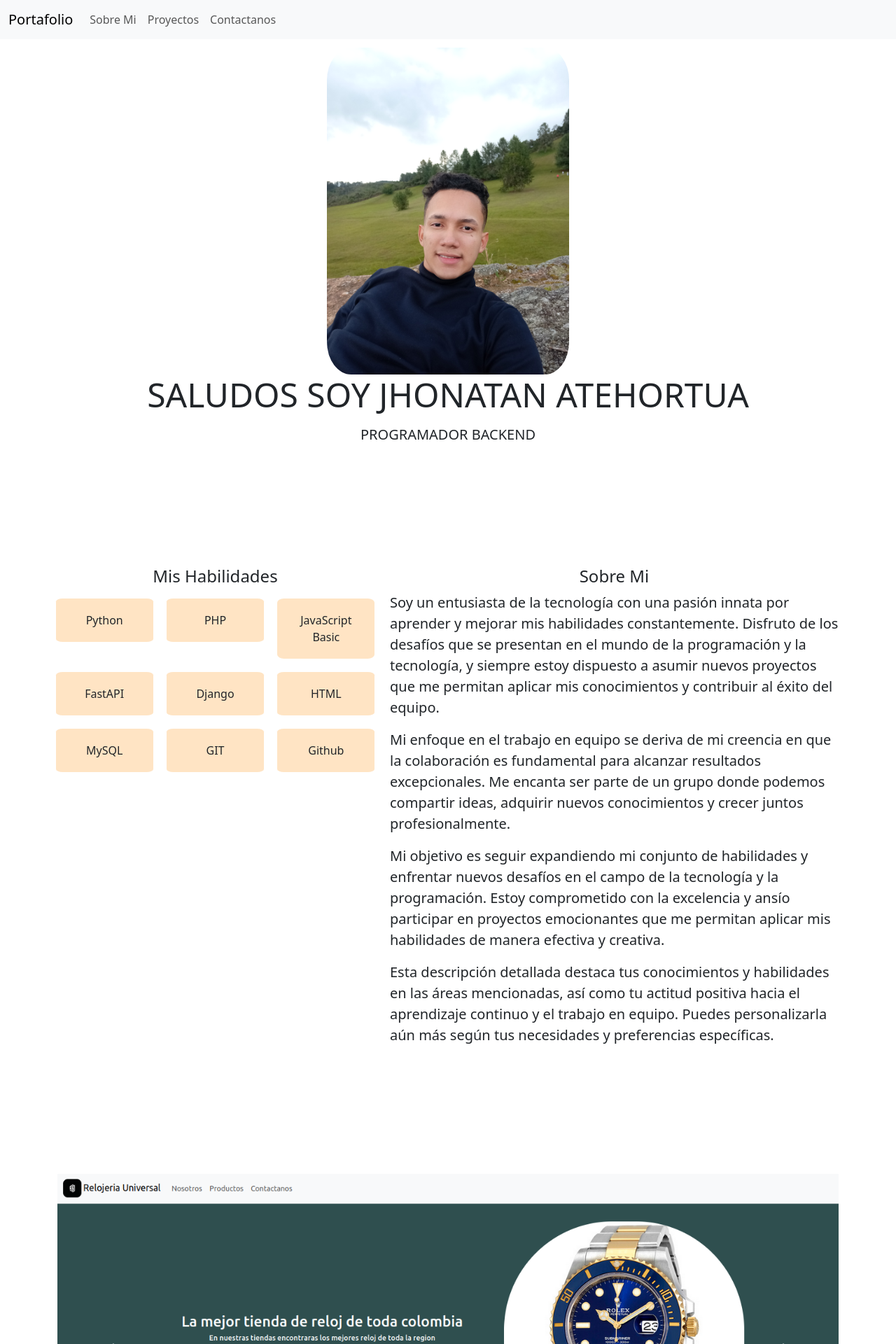
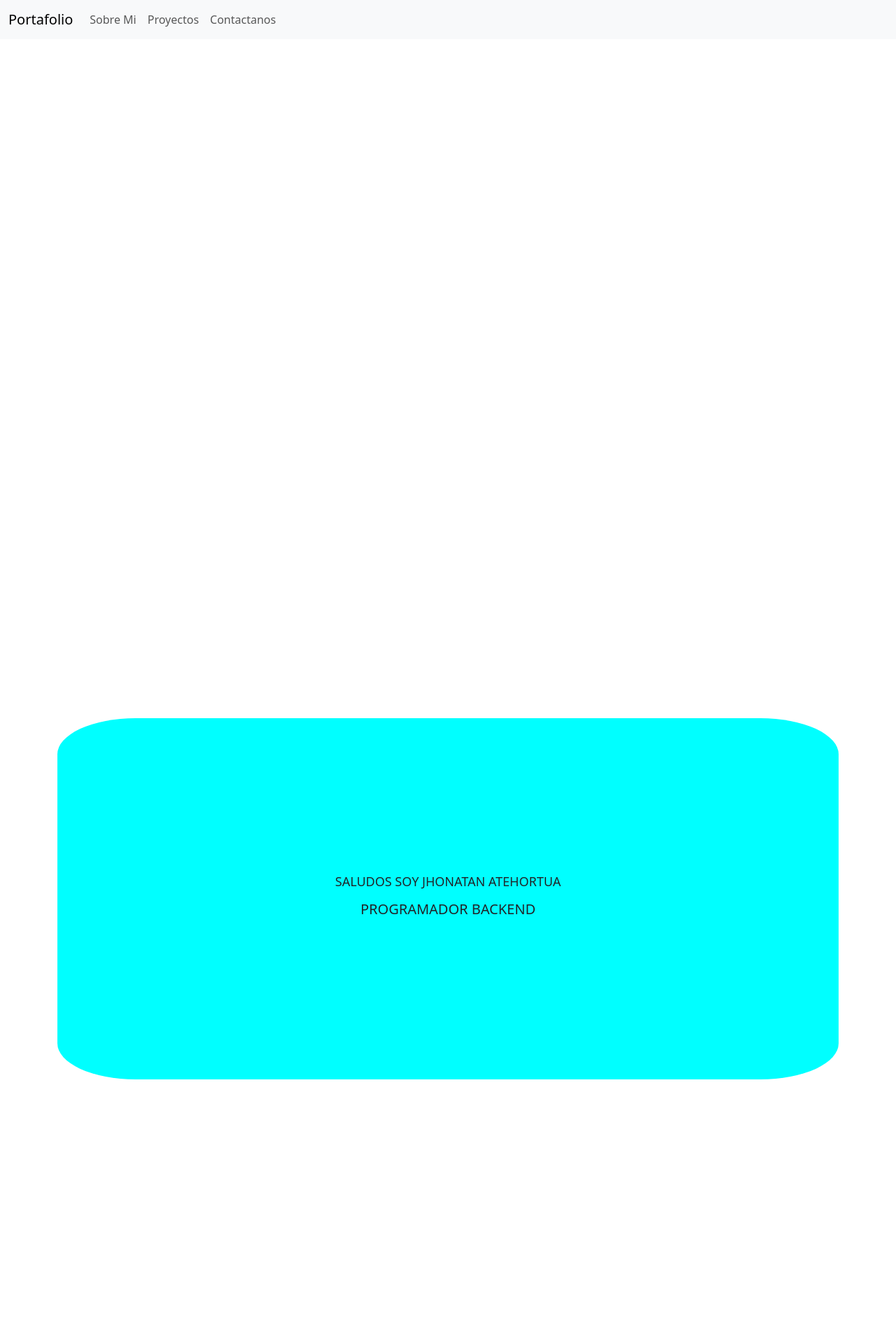
Before and after one commit to Jhonata-Atehortua/Portafolio, a Django app: page / in a window 1280 px wide. Shown: the top 1920 px of the page at 70% size. Run offline with Django 4.2, Linux system fonts and the light colour scheme.

Commit message:
27-09-2023

```diff
--- a/app/Templates/Portafolio/Inicio.html
+++ b/app/Templates/Portafolio/Inicio.html
@@ -41,9 +41,8 @@
     <div class="container">
         <div class="row ">
             <div class="col-lg-12 ContenedorInfor">
-                <img src="{% static 'img/Foto2.jpg'%}" alt="ImagenUsuario">
-                <div class="    ">
-                    <p class="display-5">SALUDOS SOY JHONATAN ATEHORTUA</p>
+                <div class="Presentacion">
+                    <p class="display-5 A">SALUDOS SOY JHONATAN ATEHORTUA</p>
                     <p class="h5">PROGRAMADOR BACKEND</p>
                 </div>
             </div>
@@ -89,7 +88,7 @@
                     </div>
                 </div>
             </div>
-            <div class="col-lg-7">
+            <div class="col-lg-7 Info">
                 <h4>Sobre Mi</h4>
                 <p class="fs-5">
                     Soy un entusiasta de la tecnología con una pasión innata por aprender y mejorar mis habilidades
@@ -172,6 +171,7 @@
             </div>
         </div>
     </div>
+
 </body>
 
 </html>
--- a/app/static/css/estilos.css
+++ b/app/static/css/estilos.css
@@ -1,12 +1,181 @@
+/*Movil Medio*/
+@media only screen and (min-width:360px) and (max-width:640px){
+    .ContenedorInfor{
+        padding-top: 55%;
+        text-align: center;
+        padding-bottom: 55%;
+    }
+    .ContenedorInfor .Presentacion{
+        background-color: aqua;
+        padding-top: 20%;
+        padding-bottom: 20%;
+        border-radius: 10%;
+    }
+
+    .ContenedorInfor .Presentacion .A{
+        font-size: 18px;
+    }
+
+    .ContenedorSobreMi{
+        padding-top: 20%;
+        padding-bottom: 10%;
+    }
+
+    .ContenedorSobreMi h4{
+        padding-bottom: 4%;
+        text-align: center;
+    }
+
+    .ContenedorSobreMi .col{
+        padding: 3%;
+        margin: 2%;
+        text-align: center;
+        border-radius: 7%;
+        background-color: bisque;
+    }
+    .ContenedorSobreMi .Info{
+        text-align: center;
+    }
+    .ContenedorSobreMi .Info h4{
+        padding-top: 10%;
+        padding-bottom: 5%;
+    }
+
+    .Proyectos {
+        text-align: center;
+        padding-top: 60%;
+        padding-bottom: 60%;
+    }
+    .Proyectos img{
+        height: 150%;
+        width: 100%;
+        border-radius: 2%;
+    }
+
+}
+/*Movil Grande*/
+@media only screen and (min-width:720px) and (max-width:1280px){
+    .ContenedorInfor{
+        padding-top: 90%;
+        text-align: center;
+        padding-bottom: 90%;
+    }
+    .ContenedorInfor .Presentacion{
+        background-color: aqua;
+        padding-top: 20%;
+        padding-bottom: 20%;
+        border-radius: 10%;
+    }
+
+    .ContenedorInfor .Presentacion .A{
+        font-size: 18px;
+    }
+
+    .ContenedorSobreMi{
+        padding-top: 20%;
+        padding-bottom: 100%;
+    }
+
+    .ContenedorSobreMi h4{
+        padding-bottom: 4%;
+        text-align: center;
+    }
+
+    .ContenedorSobreMi .col{
+        padding: 3%;
+        margin: 2%;
+        text-align: center;
+        border-radius: 7%;
+        background-color: bisque;
+    }
+    .ContenedorSobreMi .Info{
+        text-align: center;
+    }
+    .ContenedorSobreMi .Info h4{
+        padding-top: 10%;
+        padding-bottom: 5%;
+    }
+
+    .Proyectos {
+        text-align: center;
+        padding-bottom: 100%;
+        margin-left: -10%;
+        margin-right: -10%;
+    }
+    .Proyectos img{
+        width: 130%;
+        border-radius: 2%;
+    }
+
+}
+/*Portatil Medio*/
+@media only screen and (min-width:900px) and (max-width:1366px){
+    .ContenedorInfor{
+        padding-top: 90%;
+        text-align: center;
+        padding-bottom: 90%;
+    }
+    .ContenedorInfor .Presentacion{
+        background-color: aqua;
+        padding-top: 20%;
+        padding-bottom: 20%;
+        border-radius: 10%;
+    }
+
+    .ContenedorInfor .Presentacion .A{
+        font-size: 18px;
+    }
+
+    .ContenedorSobreMi{
+        padding-top: 20%;
+        padding-bottom: 100%;
+    }
+
+    .ContenedorSobreMi h4{
+        padding-bottom: 4%;
+        text-align: center;
+    }
+
+    .ContenedorSobreMi .col{
+        padding: 3%;
+        margin: 2%;
+        text-align: center;
+        border-radius: 7%;
+        background-color: bisque;
+    }
+    .ContenedorSobreMi .Info{
+        text-align: center;
+    }
+    .ContenedorSobreMi .Info h4{
+        padding-top: 10%;
+        padding-bottom: 5%;
+    }
+
+    .Proyectos {
+        text-align: center;
+        padding-bottom: 100%;
+        margin-left: -10%;
+        margin-right: -10%;
+    }
+    .Proyectos img{
+        width: 130%;
+        border-radius: 2%;
+    }
+
+}
+
+@media only screen and (min-width:1440px){
     .ContenedorInfor{
         padding-top: 6%;
         text-align: center;
         padding-bottom: 5%;
     }
 
-.ContenedorInfor img{
+    .ContenedorInfor .Presentacion{
         margin: 0 auto;
-    width: 31%;
+        padding-top: 16%;
+        padding-bottom: 16%;
+        width: 80%;
         border-radius: 10%;
     }
 
@@ -16,7 +185,7 @@
 
     .ContenedorSobreMi{
         padding-top: 10%;
-    padding-bottom: 15%;
+        padding-bottom: 10%;
     }
 
     .ContenedorSobreMi h4{
@@ -30,3 +199,11 @@
         border-radius: 7%;
         background-color: bisque;
     }
+
+    .Proyectos {
+        text-align: center;
+        padding-top: 8%;
+        padding-bottom: 10%;
+    }
+
+}
```
Also changed, not shown: app/static/img/Azure_Api.png, app/static/img/Backup_Google_Drive.png, app/static/img/Foto2.ico (added). Lines whose indentation alone changed are shown as unchanged.
